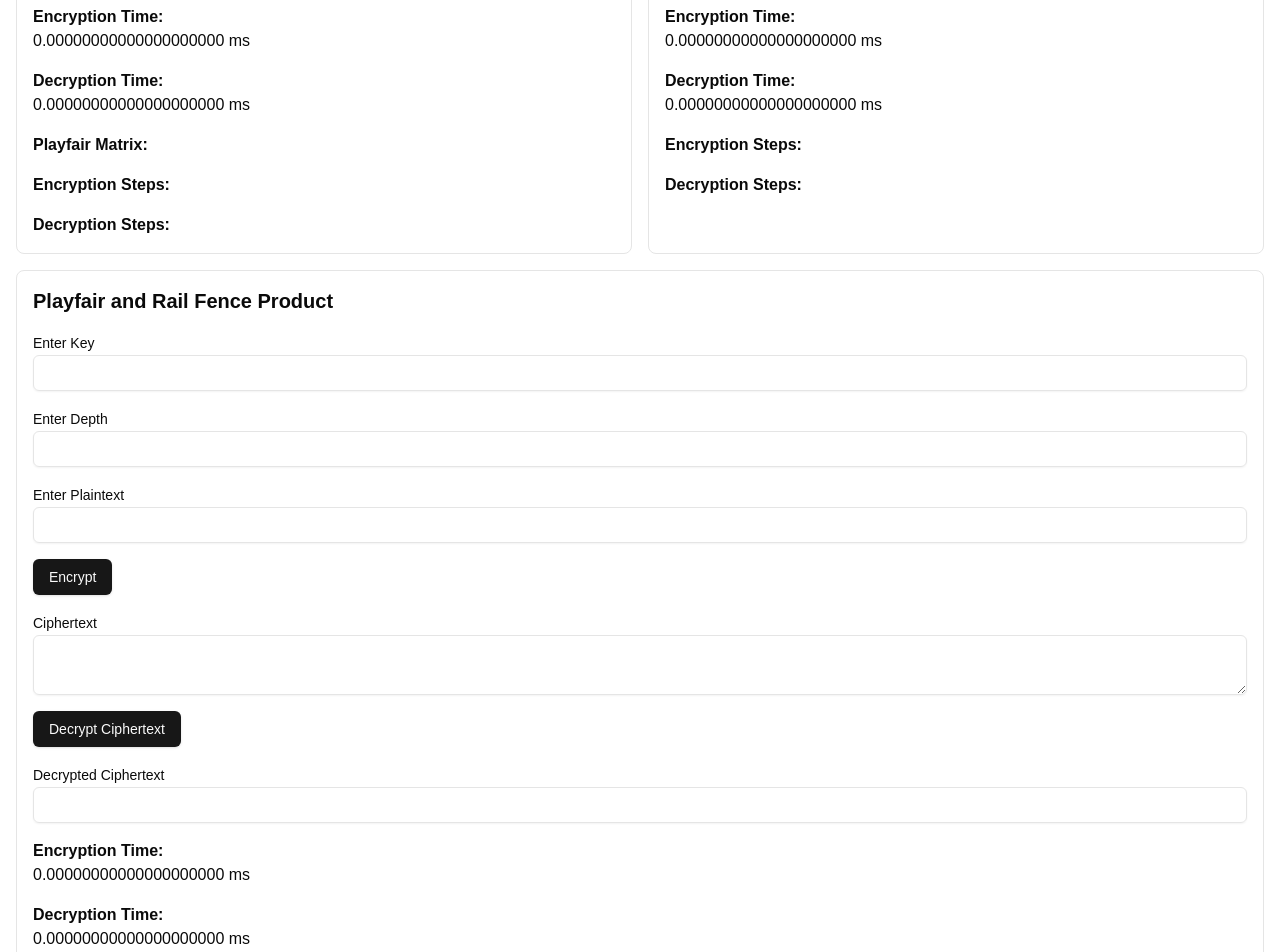
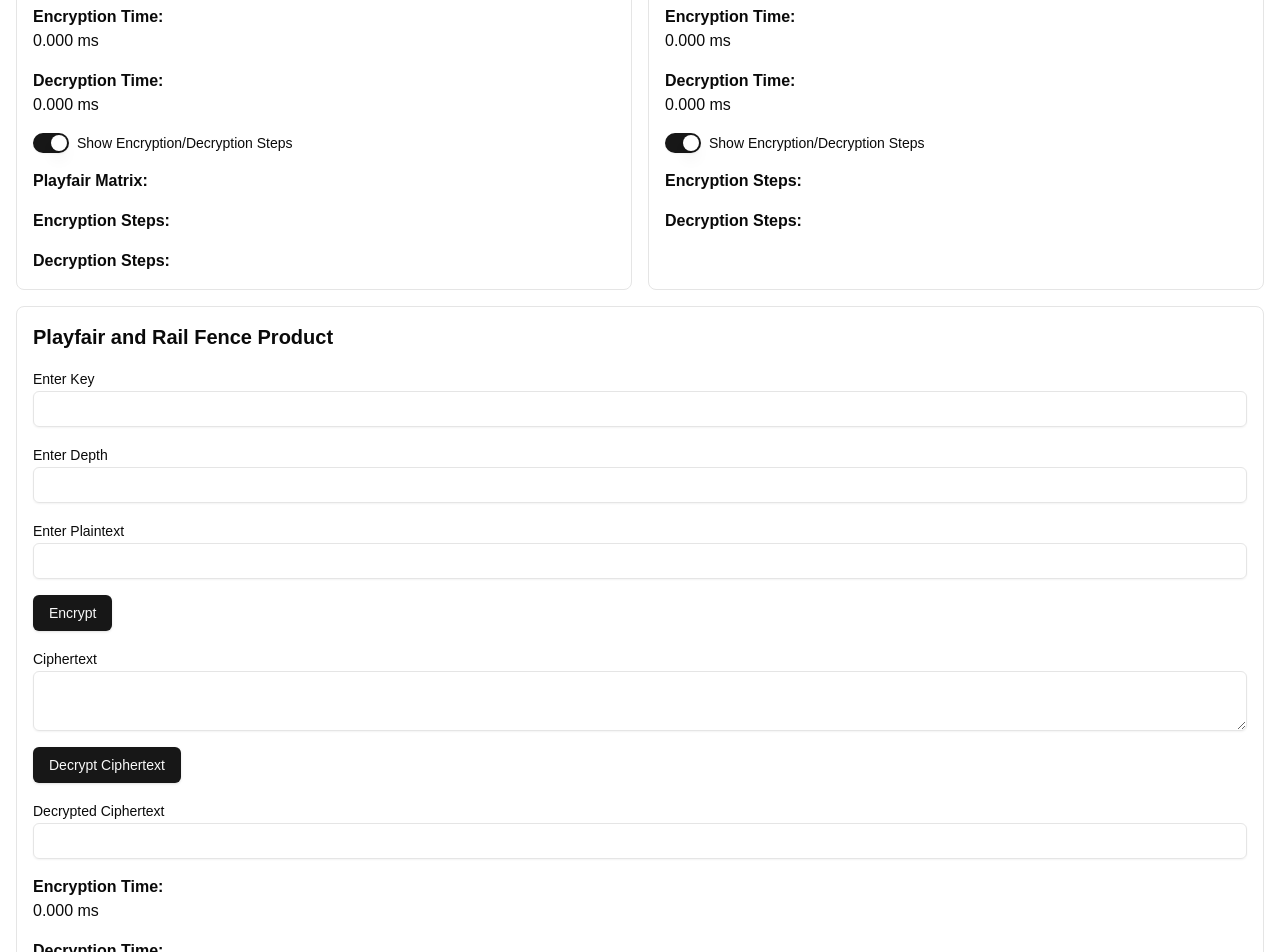
Before and after one commit to Saply/ccs6314-assignment, a Next.js app in the folder src/: page / in a window 1280 px wide. Shown: the part 660-1612 px from the top of the page. Built offline with nearby package versions, Linux system fonts and the light colour scheme.

Commit message:
lower decimal places and add hide steps switch

```diff
--- a/src/components/PlayFairRailFenceProduct.tsx
+++ b/src/components/PlayFairRailFenceProduct.tsx
@@ -89,11 +89,11 @@ const PlayFairRailFenceProduct = () => {
         {/* Display Encryption and Decryption Times */}
         <div>
           <h4 className="font-semibold">Encryption Time:</h4>
-          <p>{encryptionTime.toFixed(20)} ms</p>
+          <p>{encryptionTime.toFixed(3)} ms</p>
         </div>
         <div>
           <h4 className="font-semibold">Decryption Time:</h4>
-          <p>{decryptionTime.toFixed(20)} ms</p>
+          <p>{decryptionTime.toFixed(3)} ms</p>
         </div>
 
         <div className="flex items-center space-x-2">
--- a/src/components/PlayfairCipher.tsx
+++ b/src/components/PlayfairCipher.tsx
@@ -5,6 +5,7 @@ import { Button } from "@/components/ui/button"
 import { Input } from "@/components/ui/input"
 import { Label } from "@/components/ui/label"
 import { Textarea } from "@/components/ui/textarea"
+import { Switch } from "@/components/ui/switch"
 
 export const generatePlayfairMatrix = (key: string): { matrix: string[][]; steps: string[]} => {
   const alphabet = "ABCDEFGHIKLMNOPQRSTUVWXYZ"
@@ -124,6 +125,8 @@ export default function PlayfairCipher() {
   const [decryptionSteps, setDecryptionSteps] = useState<string[]>([])
   const [encryptionTime, setEncryptionTime] = useState(0)
   const [decryptionTime, setDecryptionTime] = useState(0)
+  const [showSteps, setShowSteps] = useState(true)
+
 
   const handleEncrypt = () => {
     const startTime = performance.now()
@@ -186,13 +189,19 @@ export default function PlayfairCipher() {
         {/* Display Encryption and Decryption Times */}
         <div>
           <h4 className="font-semibold">Encryption Time:</h4>
-          <p>{encryptionTime.toFixed(20)} ms</p>
+          <p>{encryptionTime.toFixed(3)} ms</p>
         </div>
         <div>
           <h4 className="font-semibold">Decryption Time:</h4>
-          <p>{decryptionTime.toFixed(20)} ms</p>
+          <p>{decryptionTime.toFixed(3)} ms</p>
         </div>
-        <div>
+        <div className="flex items-center space-x-2">
+          <Switch id="show-steps" checked={showSteps} onCheckedChange={setShowSteps} />
+          <Label htmlFor="show-steps">Show Encryption/Decryption Steps</Label>
+        </div>
+        {showSteps && (
+          <>
+          <div>
           <h4 className="font-semibold">Playfair Matrix:</h4>
           {matrixSteps.map((step, index) => (
             <pre key={`matrix-${index}`} className="whitespace-pre-wrap bg-gray-100 p-2 rounded mt-2">
@@ -216,6 +225,8 @@ export default function PlayfairCipher() {
             </pre>
           ))}
         </div>
+          </>
+        )}
       </div>
     </div>
   )
--- a/src/components/RailFenceCipher.tsx
+++ b/src/components/RailFenceCipher.tsx
@@ -5,6 +5,7 @@ import { Button } from "@/components/ui/button"
 import { Input } from "@/components/ui/input"
 import { Label } from "@/components/ui/label"
 import { Textarea } from "@/components/ui/textarea"
+import { Switch } from "@/components/ui/switch"
 
 export const encryptRailFence = (plaintext: string, depth: number): { ciphertext: string; steps: string[] } => {
   if (depth <= 1) return { ciphertext: plaintext, steps: ["Depth is 1, no encryption needed."] }
@@ -16,7 +17,7 @@ export const encryptRailFence = (plaintext: string, depth: number): { ciphertext
 
   for (let i = 0; i < plaintext.length; i++) {
     rail[row] += plaintext[i]
-    const currentState = rail.map((r) => r.padEnd(plaintext.length)).join("\n")
+    const currentState = rail.map((r) => r).join("\n")
     steps.push(`Step ${i + 1}:\n${currentState}`)
 
     if (row === 0) direction = 1
@@ -80,6 +81,7 @@ export default function RailFenceCipher() {
   const [decryptionSteps, setDecryptionSteps] = useState<string[]>([])
   const [encryptionTime, setEncryptionTime] = useState(0)
   const [decryptionTime, setDecryptionTime] = useState(0)
+  const [showSteps, setShowSteps] = useState(true)
 
   const handleEncrypt = () => {
     const startTime = performance.now()
@@ -140,17 +142,22 @@ export default function RailFenceCipher() {
         {/* Display Encryption and Decryption Times */}
         <div>
           <h4 className="font-semibold">Encryption Time:</h4>
-          <p>{encryptionTime.toFixed(20)} ms</p>
+          <p>{encryptionTime.toFixed(3)} ms</p>
         </div>
         <div>
           <h4 className="font-semibold">Decryption Time:</h4>
-          <p>{decryptionTime.toFixed(20)} ms</p>
+          <p>{decryptionTime.toFixed(3)} ms</p>
         </div>
-
-        <div>
+        <div className="flex items-center space-x-2">
+          <Switch id="show-steps" checked={showSteps} onCheckedChange={setShowSteps} />
+          <Label htmlFor="show-steps">Show Encryption/Decryption Steps</Label>
+        </div>
+        {showSteps && (
+          <>
+          <div>
           <h4 className="font-semibold">Encryption Steps:</h4>
           {encryptionSteps.map((step, index) => (
-            <pre key={`encrypt-${index}`} className="whitespace-pre-wrap bg-gray-100 p-2 rounded mt-2">
+            <pre key={`encrypt-${index}`} className="whitespace-pre-wrap bg-gray-100 p-2 rounded mt-2 ">
               {step}
             </pre>
           ))}
@@ -163,6 +170,8 @@ export default function RailFenceCipher() {
             </pre>
           ))}
         </div>
+          </>
+        )}
       </div>
     </div>
   )
```
